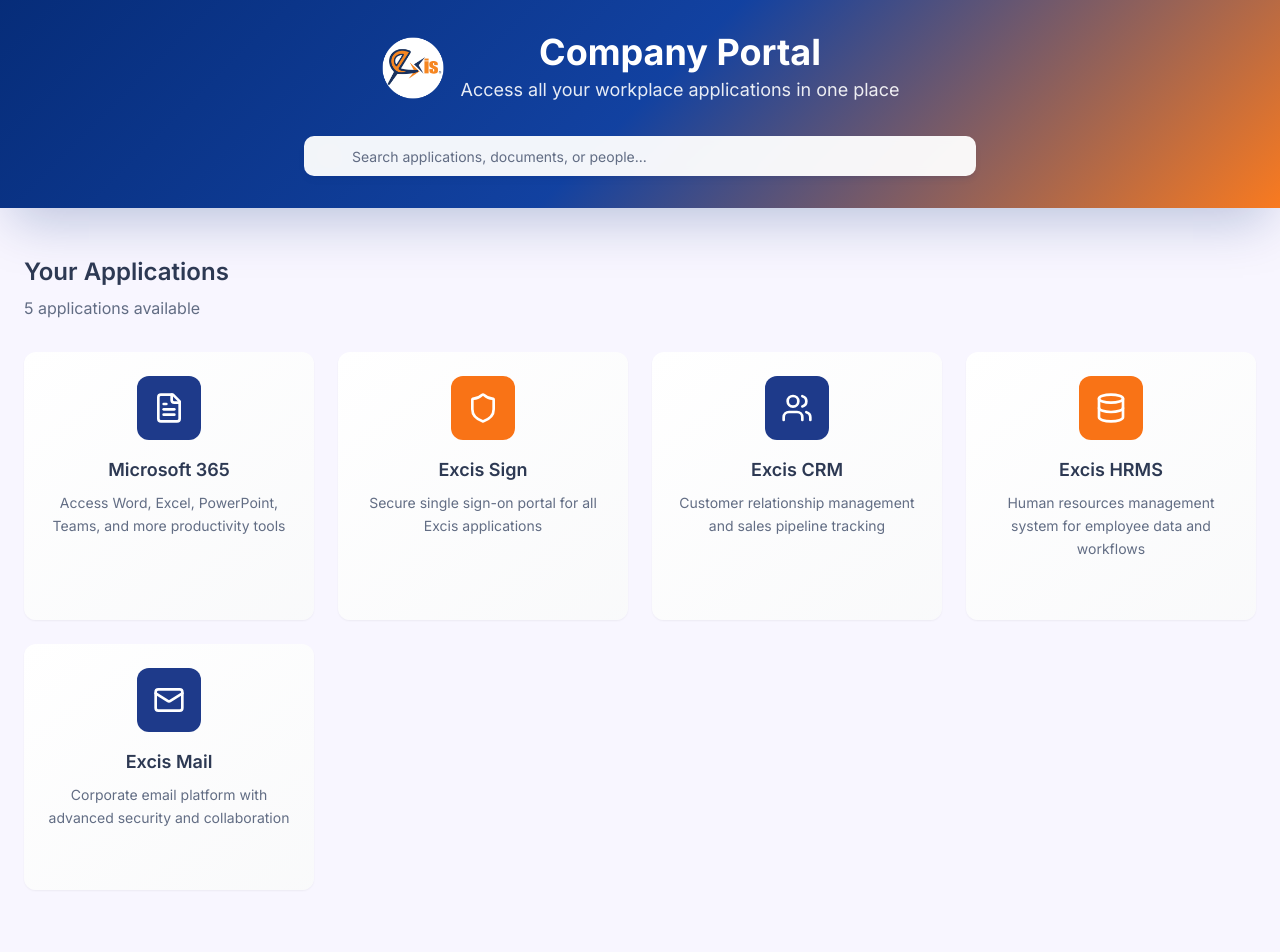
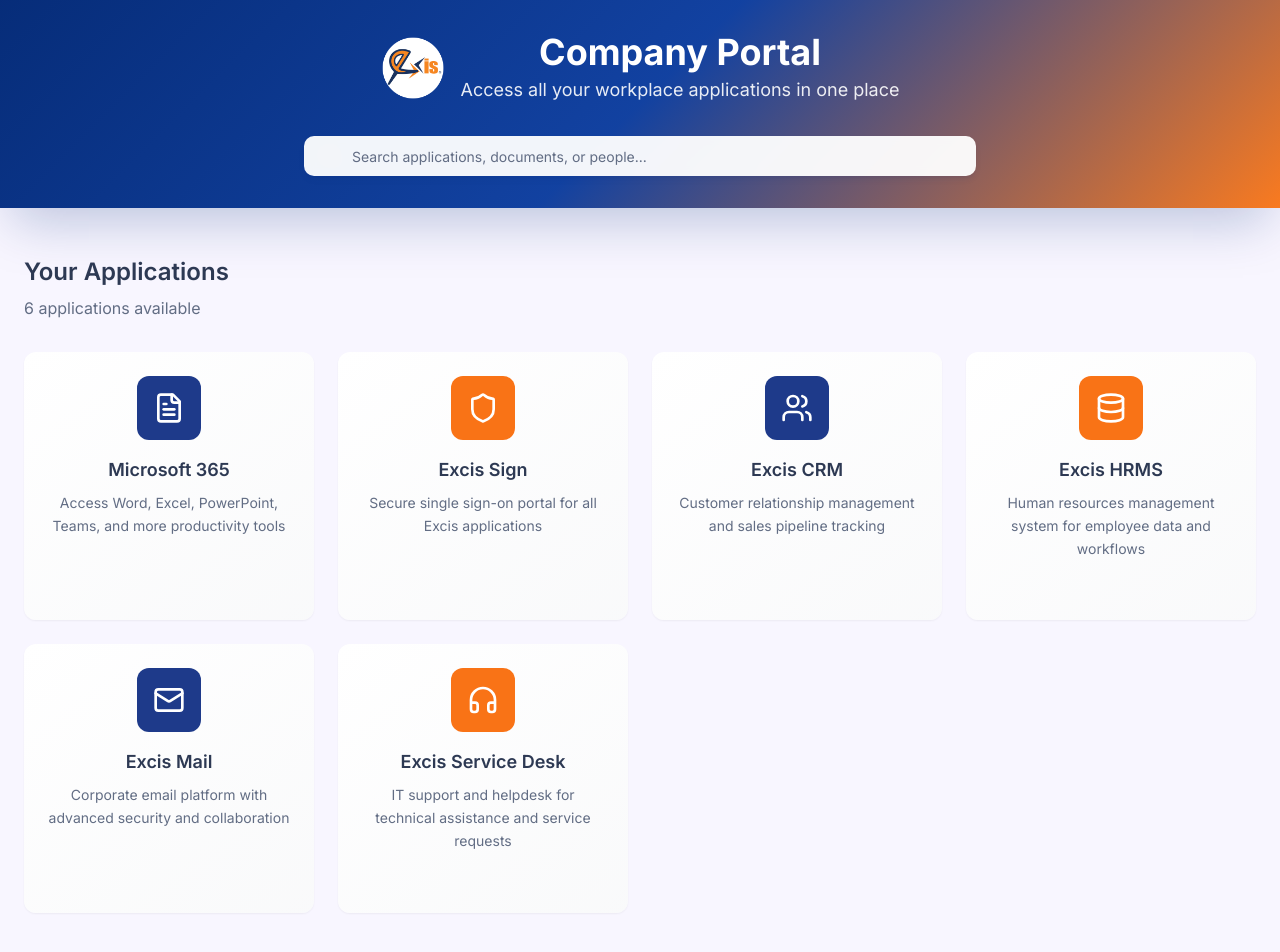
Before and after one commit to marlonj-code/excis-internal-portal, a React (Vite) app: page / in a window 1280 px wide. Shown: the top 952 px of the page. Built offline with nearby package versions, Linux system fonts and the light colour scheme.

Commit message:
Add Excis Service Desk link

```diff
--- a/src/pages/Index.tsx
+++ b/src/pages/Index.tsx
@@ -1,5 +1,5 @@
 import { useState } from "react";
-import { Search, Mail, Users, FileText, Shield, Calendar, Database } from "lucide-react";
+import { Search, Mail, Users, FileText, Shield, Calendar, Database, Headphones } from "lucide-react";
 import PortalHeader from "@/components/PortalHeader";
 import AppGrid from "@/components/AppGrid";
 import { AppData } from "@/components/AppCard";
@@ -53,6 +53,15 @@ const Index = () => {
       icon: Mail,
       color: "#1e3a8a", // Excis Navy
       category: "communication"
+    },
+    {
+      id: "excis-service-desk",
+      name: "Excis Service Desk",
+      description: "IT support and helpdesk for technical assistance and service requests",
+      url: "http://sd.excis.com",
+      icon: Headphones,
+      color: "#f97316", // Excis Orange
+      category: "support"
     }
   ];
 
```
